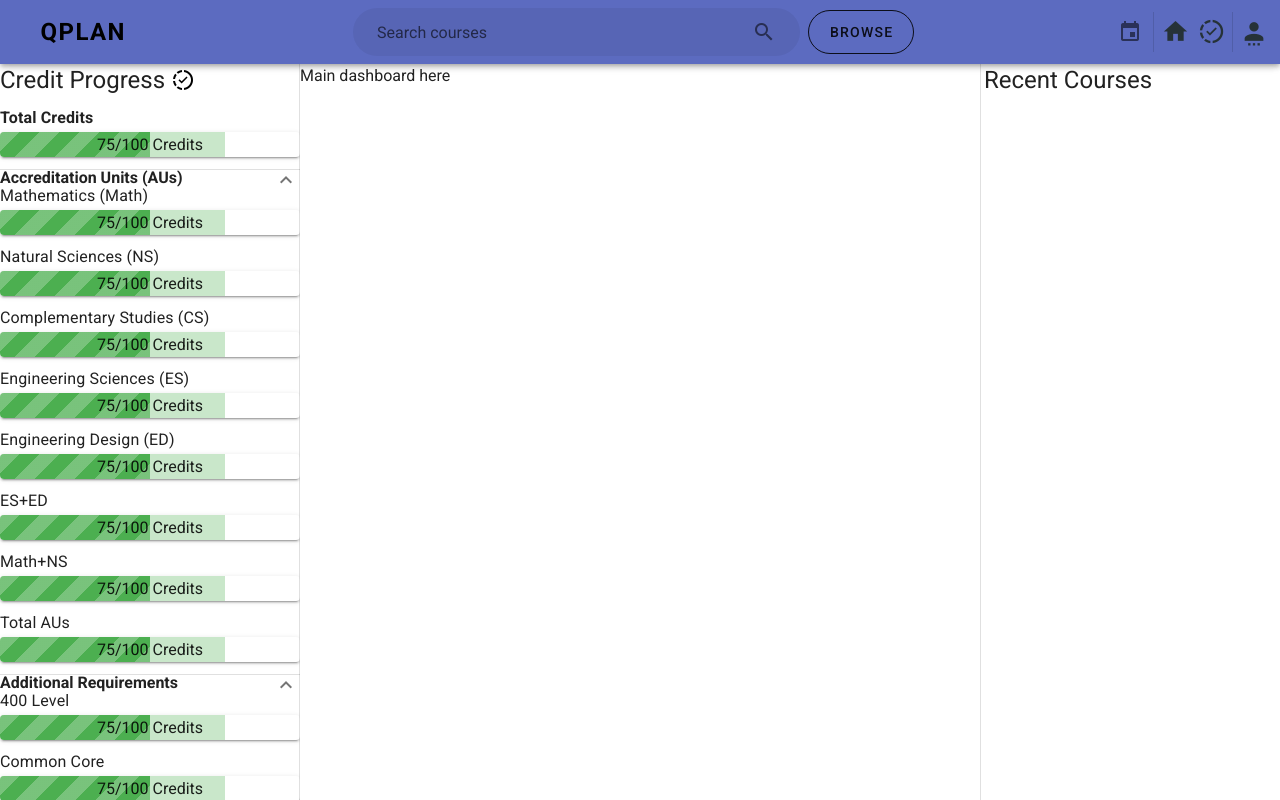
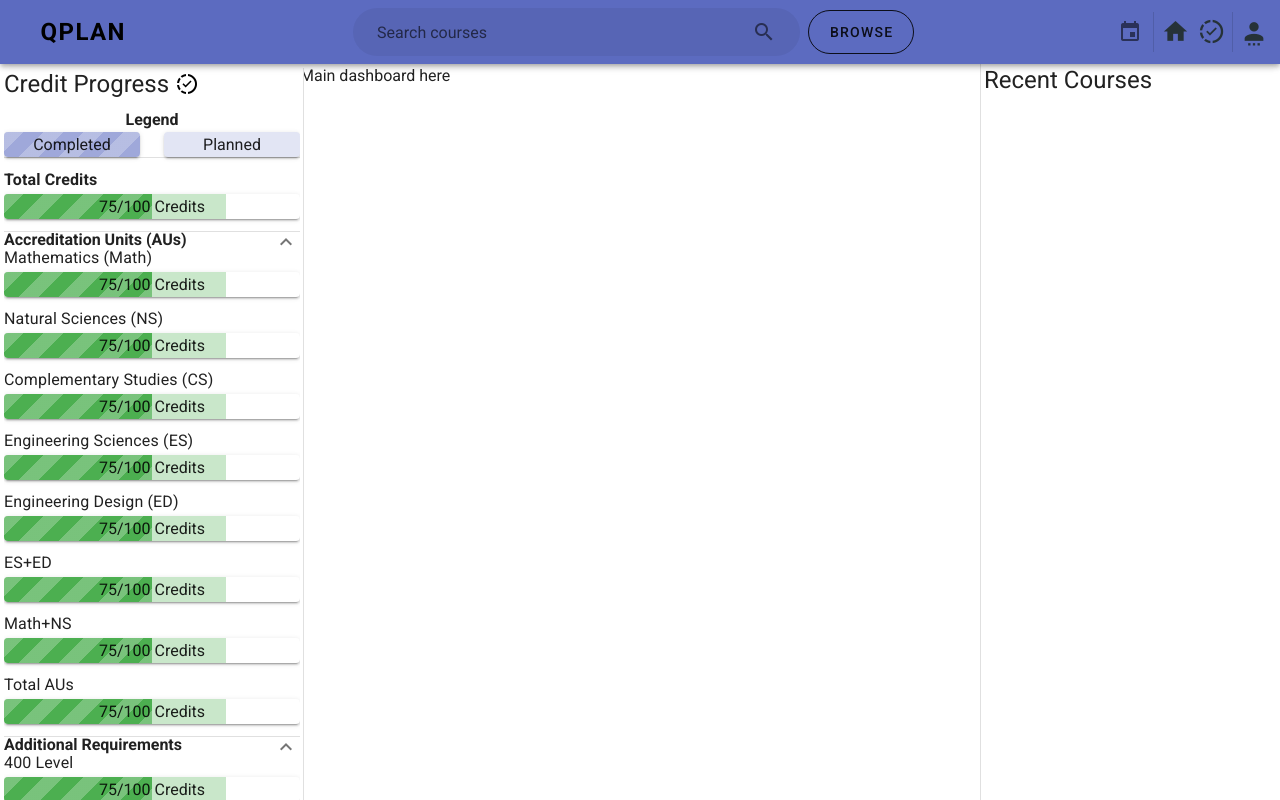
Before and after one commit to EdwinXu/CMPE-CISC-325, a Vue app in the folder qplan/: page / in a window 1280 px wide. Built offline with nearby package versions, Linux system fonts and the light colour scheme.

Commit message:
Add legend to credit progress sidebar

```diff
--- a/qplan/src/components/layout/ProgressSidebar.vue
+++ b/qplan/src/components/layout/ProgressSidebar.vue
@@ -1,9 +1,31 @@
 <template>
-  <v-navigation-drawer app width="300" clipped v-model="progressSidebar">
+  <v-navigation-drawer app width="300" clipped v-model="progressSidebar" class="ma-1 pr-1">
     <div class="headline mb-2">
       Credit Progress
       <v-icon color="black" class="mb-1">mdi-progress-check</v-icon>
     </div>
+
+    <div style="text-align: center;">
+      <b>Legend</b>
+    </div>
+    <v-row class="mt-n3">
+      <v-col>
+        <v-card rounded>
+          <v-progress-linear height="25" value="100" striped color="indigo lighten-3">
+            <span>Completed</span>
+          </v-progress-linear>
+        </v-card>
+      </v-col>
+      <v-col>
+        <v-card rounded>
+          <v-progress-linear buffer-value="100" height="25" striped color="indigo lighten-3">
+            <span>Planned</span>
+          </v-progress-linear>
+        </v-card>
+      </v-col>
+    </v-row>
+
+    <v-divider class="mb-2"></v-divider>
 
     <div class="subtitle-1">
       <b>Total Credits</b>
```
